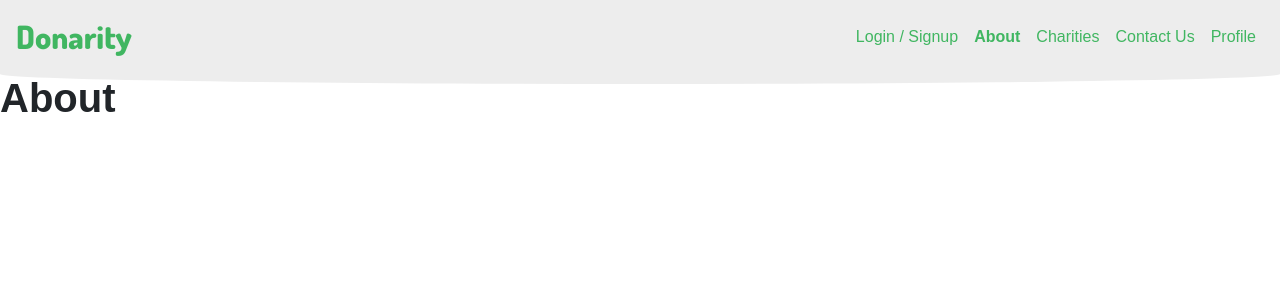
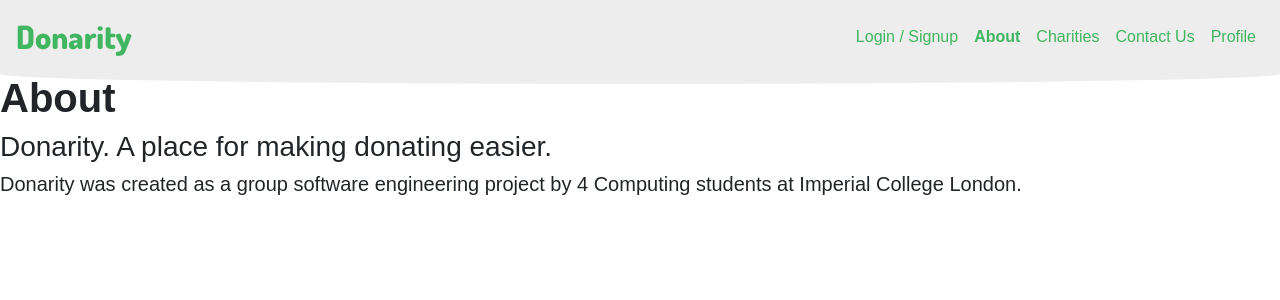
Before and after one commit to shnupta/donarity, a Next.js app: page /about in a window 1280 px wide. Shown: the top 300 px of the page. Built offline with nearby package versions, Linux system fonts and the light colour scheme; no server answers; a web font is replaced by a local one.

Commit message:
added text to about and contact

```diff
--- a/pages/about.js
+++ b/pages/about.js
@@ -9,6 +9,8 @@ export default function AboutPage()  {
         </Head>
         <Layout>
             <h1>About</h1>
+            <h3>Donarity. A place for making donating easier.</h3>
+            <h5>Donarity was created as a group software engineering project by 4 Computing students at Imperial College London.</h5>
         </Layout>
         </>
     )
--- a/pages/contact.js
+++ b/pages/contact.js
@@ -11,6 +11,8 @@ export default function ContactPage()  {
         </Head>
         <Layout>
             <h1>Contact Us</h1>
+            <h4>johndoe@gmail.com</h4>
+            <h4>+447896541235</h4>
         </Layout>
         </>
     )
--- a/pages/profile.js
+++ b/pages/profile/[id].js
@@ -1,7 +1,7 @@
 import Head from 'next/head'
-import ExploreTile from '../components/explore-tile'
-import Layout from '../components/layout'
-import styles from '../styles/ComponentDemos.module.css'
+import ExploreTile from '../../components/explore-tile'
+import Layout from '../../components/layout'
+import styles from '../../styles/ComponentDemos.module.css'
 
 export default function ProfilePage() {
     return (
```
